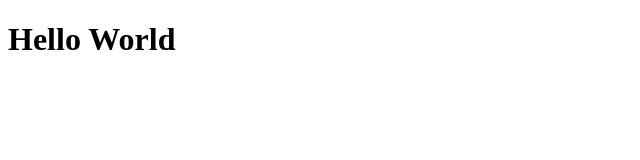
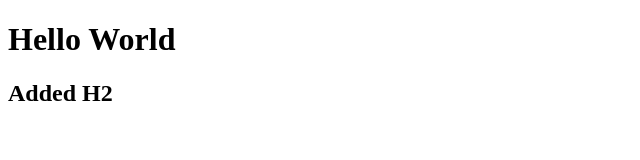
Before and after one commit to Refactor-FS-Bootcamp/assignments-1-pre-readings-anurag-ux, a plain HTML site: page index.html in a window 1280 px wide. Shown: the whole page, without its empty margins (0-640 px from the left). Drawn offline with Linux system fonts and the light colour scheme.

Commit message:
added required functionalities

```diff
--- a/index.html
+++ b/index.html
@@ -8,5 +8,6 @@
 </head>
 <body>
     <h1>Hello World</h1>
+    <h2>Added H2</h2>
 </body>
 </html>
```
